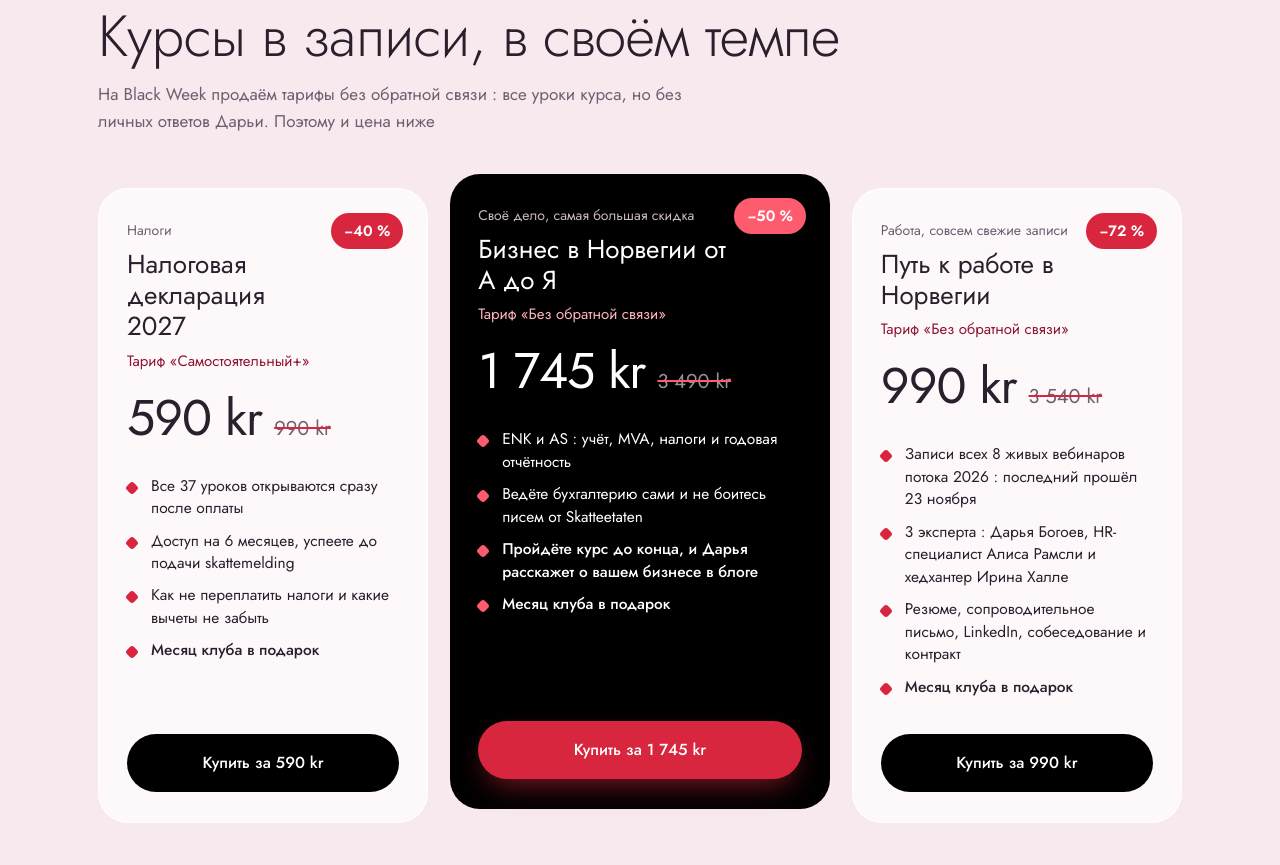
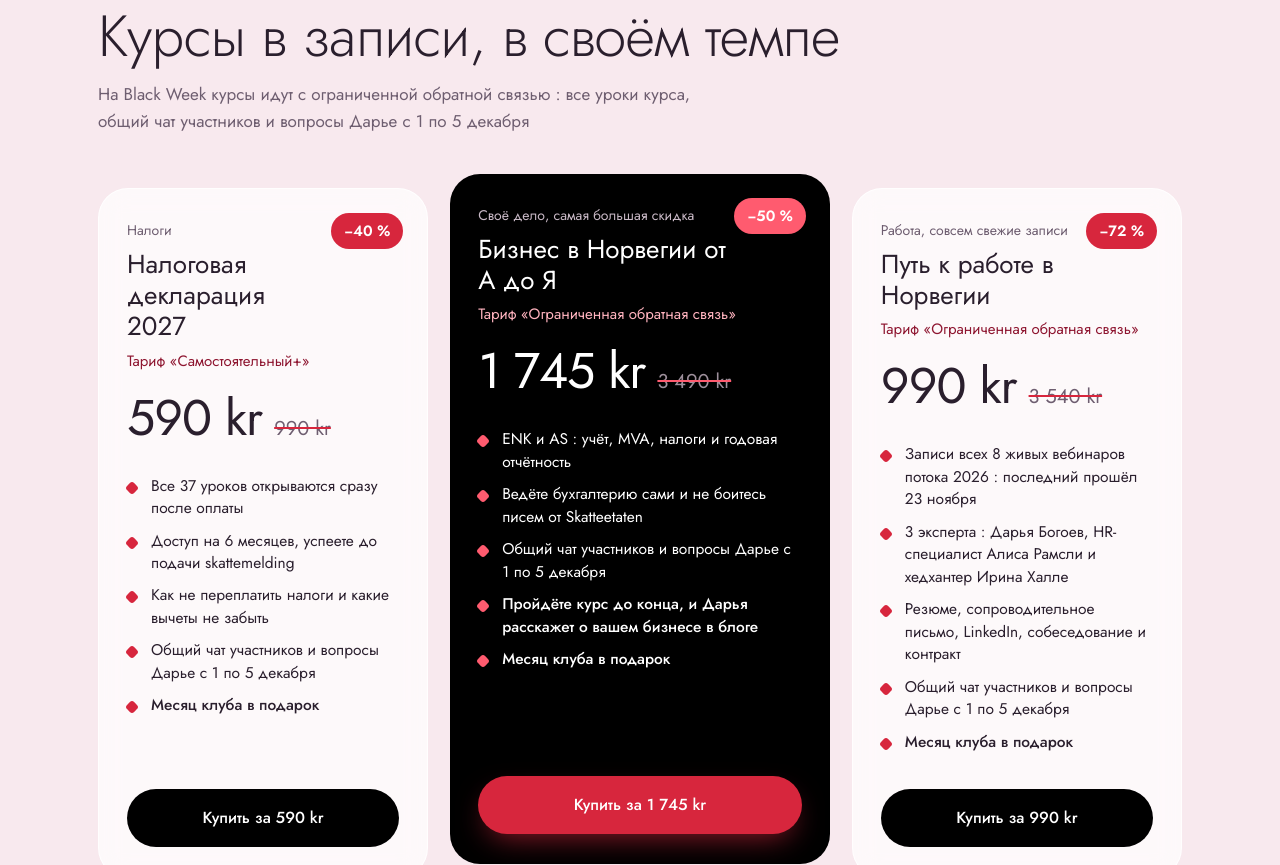
Before and after one commit to bogoevconsulting/blackweek, a plain HTML site: page sale/index.html in a window 1280 px wide. Shown: the part 936-1801 px from the top of the page. Drawn offline with Linux system fonts and the light colour scheme.

Commit message:
Add files via upload

```diff
--- a/sale/index.html
+++ b/sale/index.html
@@ -222,7 +222,7 @@ footer{margin-top:70px;padding:26px 0 40px;border-top:1px solid var(--line);font
 <div class="wrap">
   <section id="kursy">
     <h2>Курсы в записи, в своём темпе</h2>
-    <p class="intro">На Black Week продаём тарифы без обратной связи : все уроки курса, но без личных ответов Дарьи. Поэтому и цена ниже</p>
+    <p class="intro">На Black Week курсы идут с ограниченной обратной связью : все уроки курса, общий чат участников и вопросы Дарье с 1 по 5 декабря</p>
     <div class="courses">
       <article class="course">
         <span class="off">−40 %</span>
@@ -234,6 +234,7 @@ footer{margin-top:70px;padding:26px 0 40px;border-top:1px solid var(--line);font
           <li>Все 37 уроков открываются сразу после оплаты</li>
           <li>Доступ на 6 месяцев, успеете до подачи skattemelding</li>
           <li>Как не переплатить налоги и какие вычеты не забыть</li>
+          <li>Общий чат участников и вопросы Дарье с 1 по 5 декабря</li>
           <li class="plus">Месяц клуба в подарок</li>
         </ul>
         <a class="btn btn-black" href="https://daria-norway.com/nalogi/">Купить за 590 kr</a>
@@ -242,11 +243,12 @@ footer{margin-top:70px;padding:26px 0 40px;border-top:1px solid var(--line);font
         <span class="off">−50 %</span>
         <span class="kind">Своё дело, самая большая скидка</span>
         <h3>Бизнес в Норвегии от А до Я</h3>
-        <div class="tariff">Тариф «Без обратной связи»</div>
+        <div class="tariff">Тариф «Ограниченная обратная связь»</div>
         <div class="price"><b>1 745 kr</b><s>3 490 kr</s></div>
         <ul>
           <li>ENK и AS : учёт, MVA, налоги и годовая отчётность</li>
           <li>Ведёте бухгалтерию сами и не боитесь писем от Skatteetaten</li>
+          <li>Общий чат участников и вопросы Дарье с 1 по 5 декабря</li>
           <li class="plus">Пройдёте курс до конца, и Дарья расскажет о вашем бизнесе в блоге</li>
           <li class="plus">Месяц клуба в подарок</li>
         </ul>
@@ -256,12 +258,13 @@ footer{margin-top:70px;padding:26px 0 40px;border-top:1px solid var(--line);font
         <span class="off">−72 %</span>
         <span class="kind">Работа, совсем свежие записи</span>
         <h3>Путь к работе в Норвегии</h3>
-        <div class="tariff">Тариф «Без обратной связи»</div>
+        <div class="tariff">Тариф «Ограниченная обратная связь»</div>
         <div class="price"><b>990 kr</b><s>3 540 kr</s></div>
         <ul>
           <li>Записи всех 8 живых вебинаров потока 2026 : последний прошёл 23 ноября</li>
           <li>3 эксперта : Дарья Богоев, HR-специалист Алиса Рамсли и хедхантер Ирина Халле</li>
           <li>Резюме, сопроводительное письмо, LinkedIn, собеседование и контракт</li>
+          <li>Общий чат участников и вопросы Дарье с 1 по 5 декабря</li>
           <li class="plus">Месяц клуба в подарок</li>
         </ul>
         <a class="btn btn-black" href="https://daria-norway.com/job/kurs/">Купить за 990 kr</a>
@@ -314,7 +317,7 @@ footer{margin-top:70px;padding:26px 0 40px;border-top:1px solid var(--line);font
     <h2>Частые вопросы</h2>
     <details><summary>Когда заканчиваются скидки ?</summary><p>30 ноября в 23:59 по времени Осло. 1 декабря цены вернутся к обычным</p></details>
     <details><summary>Когда я получу доступ ?</summary><p>Сразу после оплаты. Курсы открываются в личном кабинете на daria-norway.com : нажмите «Войти» и введите почту, на которую покупали. Записи вебинаров приходят ссылкой на почту</p></details>
-    <details><summary>Что значит «без обратной связи» ?</summary><p>Вы получаете все уроки курса, но без личных ответов Дарьи на ваши вопросы. Поэтому цена ниже</p></details>
+    <details><summary>Что значит «ограниченная обратная связь» ?</summary><p>Вы получаете все уроки курса и попадаете в общий чат участников Black Week. С 1 по 5 декабря Дарья отвечает там на ваши вопросы по курсу</p></details>
     <details><summary>Как получить месяц клуба в подарок ?</summary><p>Купите любой курс на Black Week и напишите в <a href="https://t.me/daria_norway_support_bot">поддержку</a> почту, на которую оформили покупку. Мы пришлём ссылку на вход в клуб</p></details>
     <details><summary>Остались вопросы ?</summary><p>Пишите в <a href="https://t.me/daria_norway_support_bot">поддержку в Telegram</a> или на <a href="mailto:info@daria-norway.com">info@daria-norway.com</a></p></details>
   </section>
```
